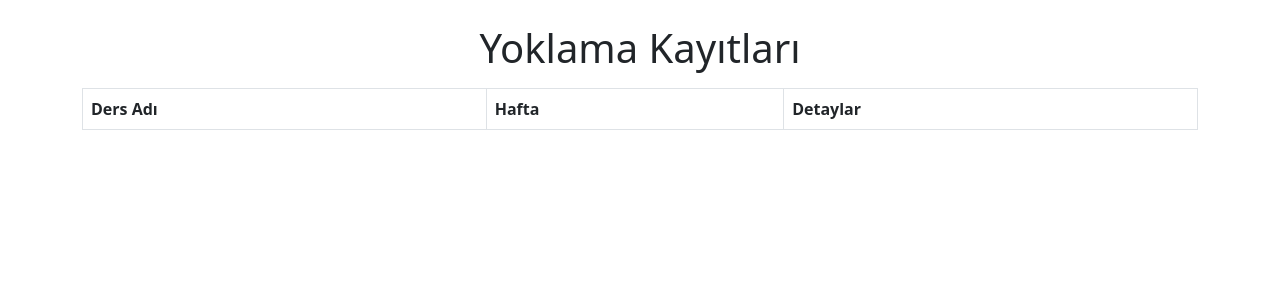
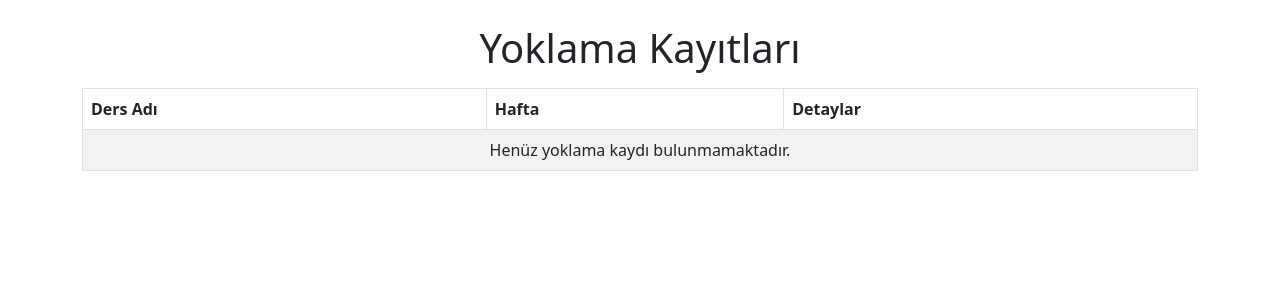
Before and after one commit to Hamza-Sengul/qr_yoklama_last, a Django app: page /dashboard/attendance/ in a window 1280 px wide. Shown: the top 300 px of the page. Run offline with Django 5.2, Linux system fonts and the light colour scheme; a user stored in the database is signed in; data comes from the database, SQL or seed files in the repository; lists and menus that the app fills with data are empty.

Commit message:
Update attendance_overview.html

```diff
--- a/qr_yoklama/account/templates/attendance_overview.html
+++ b/qr_yoklama/account/templates/attendance_overview.html
@@ -26,8 +26,13 @@
             <a href="{% url 'attendance_details' data.course__name data.week %}" class="btn btn-info btn-sm">Detaylar</a>
         </td>
     </tr>
+    {% empty %}
+    <tr>
+        <td colspan="3" class="text-center">Henüz yoklama kaydı bulunmamaktadır.</td>
+    </tr>
     {% endfor %}
 </tbody>
+
         </table>
     </div>
 </body>
```
Lines whose indentation alone changed are shown as unchanged.
